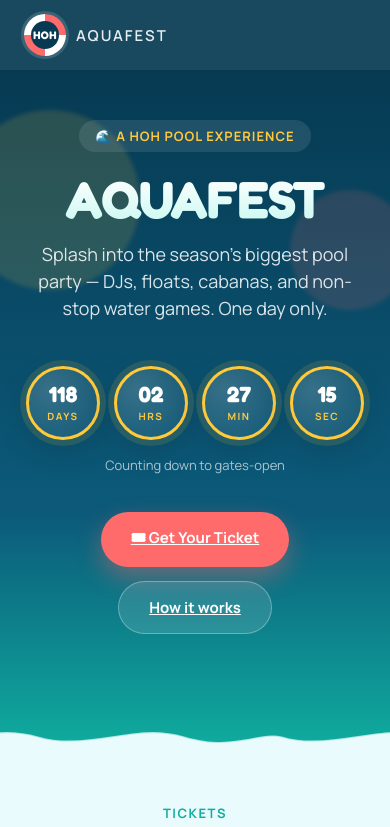
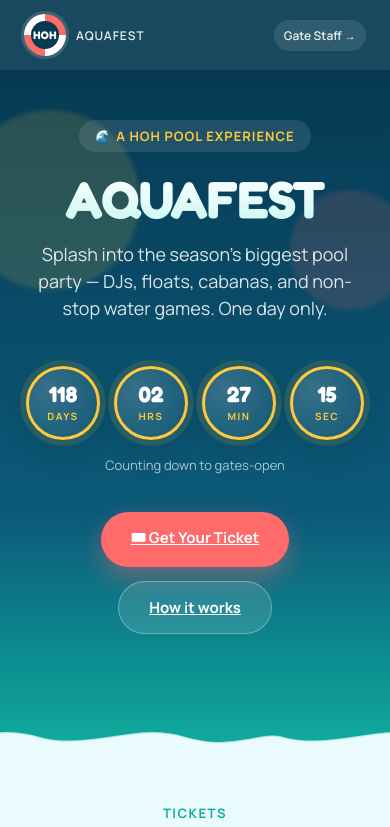
Before and after one commit to Young-trillz/Aquafest, a website: page index.html in a window 390 px wide. Shown: the top 827 px of the page. Drawn offline with nearby package versions, Linux system fonts and the light colour scheme.

Commit message:
Add files via upload

```diff
--- a/index.html
+++ b/index.html
@@ -84,6 +84,14 @@ a{color:inherit;}
   background:rgba(255,255,255,0.1);
   padding:8px 14px;border-radius:20px;
   font-size:13px !important;
+  color:rgba(255,255,255,0.9);
+  text-decoration:none;
+  font-weight:600;
+  flex-shrink:0;
+  transition:background .2s;
+}
+.staff-link:hover{
+  background:rgba(255,255,255,0.18);
 }
 
 /* ---------- HERO ---------- */
@@ -354,6 +362,10 @@ footer a{color:rgba(255,255,255,0.8);text-decoration:none;}
   .count-ring .num{font-size:22px;}
   .section{padding:50px 0;}
 }
+@media(max-width:400px){
+  .wordmark-text{font-size:12px;letter-spacing:1px;}
+  .staff-link{padding:7px 10px;font-size:12px !important;}
+}
 </style>
 </head>
 <body>
@@ -368,8 +380,8 @@ footer a{color:rgba(255,255,255,0.8);text-decoration:none;}
     <div class="nav-links">
       <a href="#tickets">Get Tickets</a>
       <a href="#how">How it works</a>
-      <a href="#" id="staffNavLink" class="staff-link">Gate Staff →</a>
     </div>
+    <a href="#" id="staffNavLink" class="staff-link">Gate Staff →</a>
   </div>
 </div>
 
```
